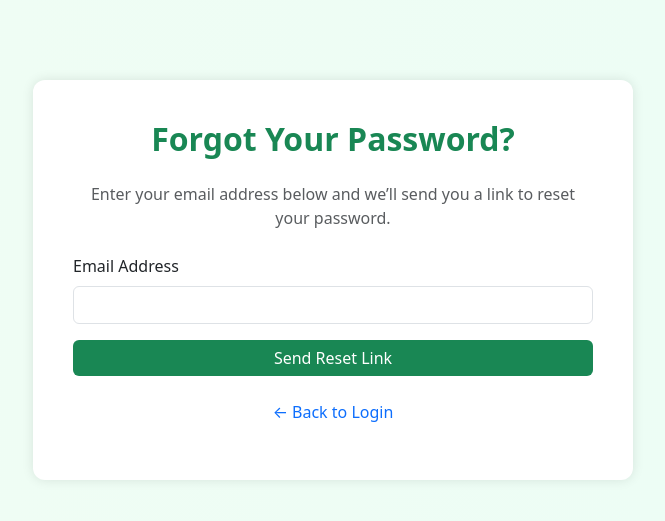
After one commit to Confytech/vectorvigil-backend, a Flask app: page /forgot-password in a window 1280 px wide. The commit adds this page. Shown: the top 521 px of the page, without its empty margins (307-972 px from the left). Run offline with Flask 3, Linux system fonts and the light colour scheme; parts of the project's set-up code (start-up, migrations or seed data) failed here and were passed over.

Commit message:
Added forgot password feature

```diff
--- a/app.py
+++ b/app.py
@@ -4,6 +4,8 @@ import pickle
 import numpy as np
 import sqlite3
 from werkzeug.security import generate_password_hash, check_password_hash
+from flask_mail import Mail, Message
+from itsdangerous import URLSafeTimedSerializer
 
 app = Flask(__name__)
 app.secret_key = 'your-secret-key'  # Replace with a secure random value
@@ -11,6 +13,41 @@ app.secret_key = 'your-secret-key'  # Replace with a secure random value
 # Load model
 with open('model/malaria_model.pkl', 'rb') as f:
     malaria_model = pickle.load(f)
+
+# ---------- MAIL CONFIGURATION ----------
+app.config.update(
+    MAIL_SERVER='smtp.gmail.com',
+    MAIL_PORT=465,
+    MAIL_USE_SSL=True,
+    MAIL_USERNAME='chinazaconfidence22@gmail.com',         # <-- Replace this
+    MAIL_PASSWORD='czxkuaueuztqufgs'             # <-- Replace this (App password from Gmail)
+)
+mail = Mail(app)
+serializer = URLSafeTimedSerializer(app.secret_key)
+
+# ---------- HELPER FUNCTIONS ----------
+
+def get_user_by_email(email):
+    conn = sqlite3.connect('instance/vectorvigil.db')
+    cursor = conn.cursor()
+    cursor.execute('SELECT * FROM users WHERE email = ?', (email,))
+    user = cursor.fetchone()
+    conn.close()
+    return user
+
+def send_reset_email(email, reset_url):
+    msg = Message("Password Reset for VectorVigil",
+                  sender=app.config['MAIL_USERNAME'],
+                  recipients=[email])
+    msg.body = f"""Hi,
+
+You requested a password reset. Click the link below to reset your password:
+
+{reset_url}
+
+If you didn't request this, please ignore this message.
+"""
+    mail.send(msg)
 
 # ---------- USER AUTH ROUTES ----------
 
@@ -59,9 +96,46 @@ def logout():
     session.clear()
     return redirect(url_for('login'))
 
+# ---------- FORGOT PASSWORD ROUTE ----------
+
+@app.route('/forgot-password', methods=['GET', 'POST'])
+def forgot_password():
+    if request.method == 'POST':
+        email = request.form['email']
+        user = get_user_by_email(email)
+        if user:
+            token = serializer.dumps(email, salt='reset-password')
+            reset_url = url_for('reset_password', token=token, _external=True)
+            send_reset_email(email, reset_url)
+            return "A reset link has been sent to your email."
+        return "No account with that email."
+    return render_template('forgot_password.html')
+
+# (You will later define /reset-password/<token> route)
+
+@app.route('/reset-password/<token>', methods=['GET', 'POST'])
+def reset_password(token):
+    try:
+        email = serializer.loads(token, salt='reset-password', max_age=3600)  # Token expires in 1 hour
+    except Exception:
+        return "Invalid or expired reset link."
+
+    if request.method == 'POST':
+        new_password = request.form['password']
+        hashed_password = generate_password_hash(new_password)
+
+        conn = sqlite3.connect('instance/vectorvigil.db')
+        cursor = conn.cursor()
+        cursor.execute('UPDATE users SET password = ? WHERE email = ?', (hashed_password, email))
+        conn.commit()
+        conn.close()
+        return redirect(url_for('login'))
+
+    return render_template('reset_password.html', token=token)
+
+
 # ---------- MAIN APP ROUTES ----------
 
-# 👇 Helper function to label risk level
 def label_risk_level(prediction):
     if prediction == 0:
         return "Low"
@@ -78,7 +152,6 @@ def home():
         return redirect(url_for('login'))
     return render_template('index.html', user=session['username'])
 
-
 @app.route('/predict', methods=['POST'])
 def predict():
     if 'user_id' not in session:
@@ -94,21 +167,17 @@ def predict():
     except (KeyError, ValueError):
         return jsonify({"error": "Invalid input. Please provide rainfall, temperature, humidity, latitude, and longitude."}), 400
 
-    # Restrict to Nigeria bounds
     if not (4.0 <= latitude <= 14.0 and 3.0 <= longitude <= 15.0):
         return jsonify({"error": "Location must be within Nigeria."}), 400
 
-    # Predict
     features = np.array([[rainfall, temperature, humidity]])
     prediction = malaria_model.predict(features)[0]
     risk_label = label_risk_level(prediction)
 
-    # Optional geospatial info
     geo_info = process_geospatial_data(latitude, longitude)
     region = geo_info.get("region", "Unknown")
     risk_zone = geo_info.get("risk_zone", "Unknown")
 
-   # Save to DB
     conn = sqlite3.connect('instance/vectorvigil.db')
     cursor = conn.cursor()
     cursor.execute('''
@@ -124,7 +193,6 @@ def predict():
         "region": region,
         "risk_zone": risk_zone
     })
-
 
 @app.route('/map-data')
 def map_data():
@@ -145,7 +213,5 @@ def map_data():
     conn.close()
     return jsonify(rows)
 
-
-
 if __name__ == '__main__':
     app.run(host="0.0.0.0", port=10000)
--- /dev/null
+++ b/templates/forgot_password.html
@@ -0,0 +1,71 @@
+<!DOCTYPE html>
+<html lang="en">
+<head>
+  <meta charset="UTF-8">
+  <title>Forgot Password | VectorVigil</title>
+  <link href="https://cdn.jsdelivr.net/npm/bootstrap@5.3.0/dist/css/bootstrap.min.css" rel="stylesheet">
+  <style>
+    body {
+      background: linear-gradient(to right, #f0fdf4, #ecfdf5);
+    }
+
+    .forgot-card {
+      max-width: 600px;
+      margin: 80px auto;
+      background-color: #fff;
+      border-radius: 12px;
+      padding: 2.5rem;
+      box-shadow: 0 0 12px rgba(0, 0, 0, 0.1);
+    }
+
+    h2 {
+      color: #198754;
+      font-weight: 600;
+    }
+
+    .btn-success {
+      background-color: #198754;
+      border: none;
+    }
+
+    .btn-success:hover {
+      background-color: #157347;
+    }
+
+    a {
+      color: #0d6efd;
+      text-decoration: none;
+    }
+
+    a:hover {
+      text-decoration: underline;
+    }
+  </style>
+</head>
+<body>
+
+  <div class="forgot-card">
+    <h2 class="text-center mb-4">Forgot Your Password?</h2>
+    <p class="text-center mb-4 text-muted">
+      Enter your email address below and we’ll send you a link to reset your password.
+    </p>
+
+    {% if message %}
+      <div class="alert alert-info text-center">{{ message }}</div>
+    {% endif %}
+
+    <form method="POST" action="/forgot-password">
+      <div class="mb-3">
+        <label for="email" class="form-label">Email Address</label>
+        <input type="email" name="email" class="form-control" required>
+      </div>
+      <button class="btn btn-success w-100">Send Reset Link</button>
+    </form>
+
+    <p class="mt-4 text-center">
+      <a href="{{ url_for('login') }}">← Back to Login</a>
+    </p>
+  </div>
+
+</body>
+</html>
--- a/templates/login.html
+++ b/templates/login.html
@@ -97,6 +97,11 @@
         </div>
       </div>
       <button class="btn btn-success w-100">Login</button>
+
+      <!-- 🔗 Forgot Password Link -->
+      <p class="mt-3 text-center">
+        <a href="{{ url_for('forgot_password') }}">Forgot Password?</a>
+      </p>
     </form>
 
     <p class="mt-3 text-center">Don’t have an account? <a href="/signup">Sign up here</a></p>
```
Also changed, not shown: templates/reset_password.html (added, +22 -0 lines), instance/vectorvigil.db.
